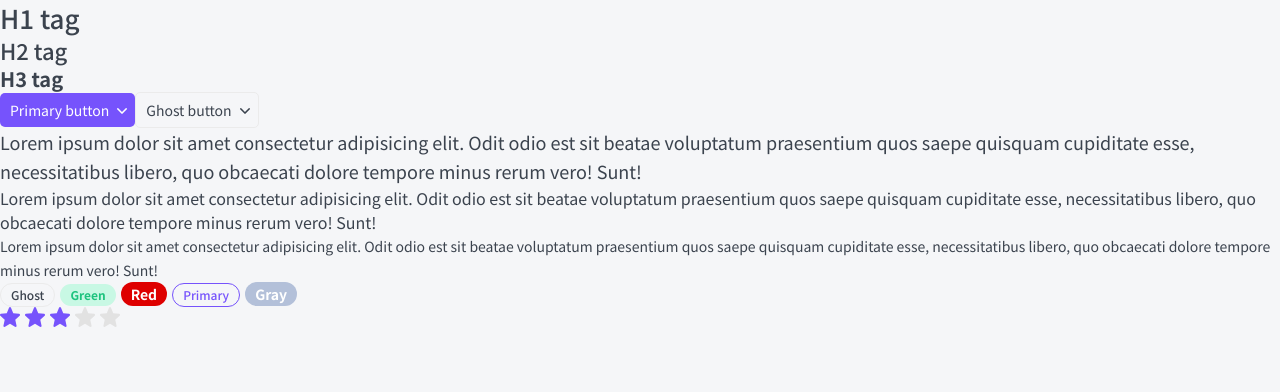
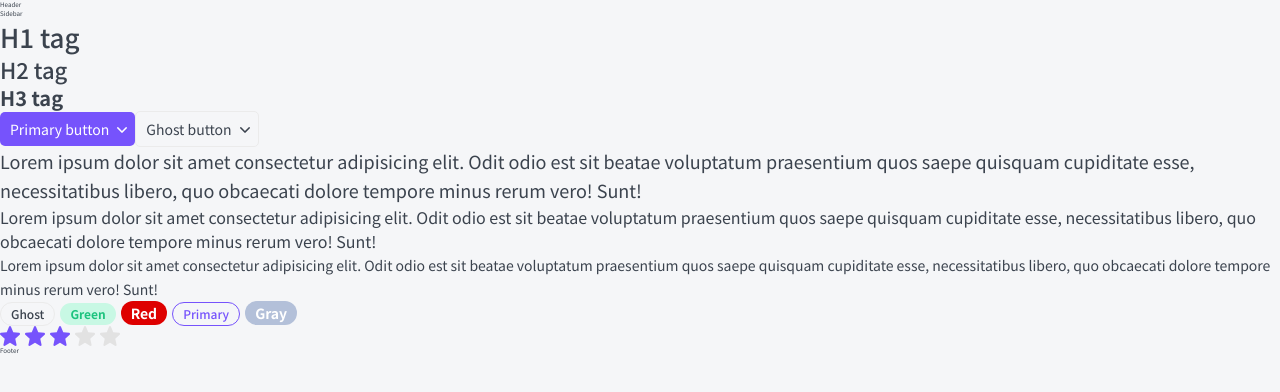
Before and after one commit to Alexey-Timakov/next-top-courses, a Next.js app: page / in a window 1280 px wide. Shown: the top 392 px of the page. Built offline with nearby package versions, Linux system fonts and the light colour scheme.

Commit message:
Change main layout

```diff
--- a/src/app/layout.tsx
+++ b/src/app/layout.tsx
@@ -1,6 +1,7 @@
 import type { Metadata } from "next";
 import "./globals.scss";
 import { notoSans } from "./fonts";
+import { Footer, Header, Sidebar } from "@/layout";
 
 export const metadata: Metadata = {
   title: {
@@ -13,7 +14,16 @@ export const metadata: Metadata = {
 export default function RootLayout({ children }: Readonly<{ children: React.ReactNode }>) {
   return (
     <html lang="en">
-      <body className={`${notoSans.className}`}>{children}</body>
+      <body className={`${notoSans.className}`}>
+        <Header />
+        <div>
+          <Sidebar />
+          <div>
+            {children}
+          </div>
+        </div>
+        <Footer />
+      </body>
     </html>
   );
-}
+};
--- /dev/null
+++ b/src/layout/Footer/Footer.tsx
@@ -0,0 +1,10 @@
+import { DetailedHTMLProps, HTMLAttributes } from "react";
+
+interface IFooter extends DetailedHTMLProps<HTMLAttributes<HTMLDivElement>, HTMLDivElement> {
+};
+
+export const Footer = ({ ...props }: IFooter): JSX.Element => {
+  return (
+    <div {...props}>Footer</div>
+  );
+};
--- /dev/null
+++ b/src/layout/Header/Header.tsx
@@ -0,0 +1,10 @@
+import { DetailedHTMLProps, HTMLAttributes } from "react";
+
+interface IHeader extends DetailedHTMLProps<HTMLAttributes<HTMLDivElement>, HTMLDivElement> {
+};
+
+export const Header = ({ ...props }: IHeader): JSX.Element => {
+  return (
+    <div {...props}>Header</div>
+  );
+};
--- /dev/null
+++ b/src/layout/Sidebar/Sidebar.tsx
@@ -0,0 +1,10 @@
+import { DetailedHTMLProps, HTMLAttributes } from "react";
+
+interface ISidebar extends DetailedHTMLProps<HTMLAttributes<HTMLDivElement>, HTMLDivElement> {
+};
+
+export const Sidebar = ({ ...props }: ISidebar): JSX.Element => {
+  return (
+    <div {...props}>Sidebar</div>
+  );
+};
--- /dev/null
+++ b/src/layout/index.ts
@@ -0,0 +1,3 @@
+export { Sidebar } from "./Sidebar/Sidebar";
+export { Header } from "./Header/Header";
+export { Footer } from "./Footer/Footer";
```
